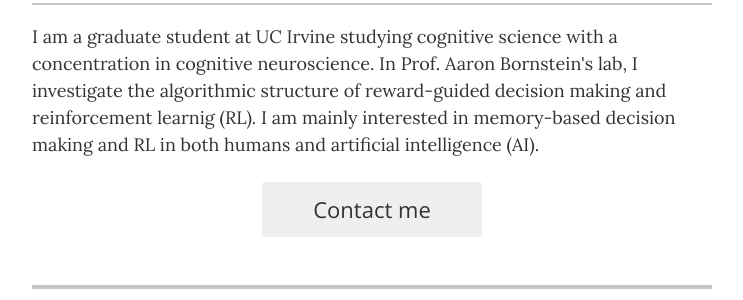
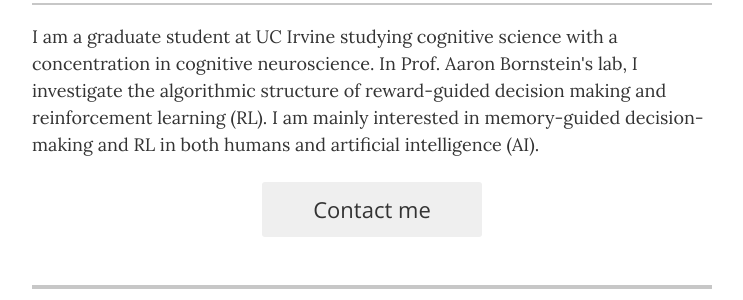
Before and after one commit to jglovier/resume-template, a Jekyll site: the page built from index.html, in a window 1280 px wide and 900 px high. Shown: the part 263-563 px from the top of the window, without its empty margins (268-1011 px from the left). Built offline with Jekyll 4.4.1, drawn with Linux system fonts in a browser that asks for light colours.

Commit message:
Update _config.yml

```diff
--- a/_config.yml
+++ b/_config.yml
@@ -23,7 +23,7 @@
 resume_header_contact_info:     "742 Evergreen Terrace, Springfield • 555-7334 • lisasimpson@youremailaddress.com"
 display_header_contact_info:    "false"
 
-resume_header_intro: "<p>I am a graduate student at UC Irvine studying cognitive science with a concentration in cognitive neuroscience. In Prof. Aaron Bornstein's lab, I investigate the algorithmic structure of reward-guided decision making and reinforcement learnig (RL). I am mainly interested in memory-based decision making and RL in both humans and artificial intelligence (AI).</p>"
+resume_header_intro: "<p>I am a graduate student at UC Irvine studying cognitive science with a concentration in cognitive neuroscience. In Prof. Aaron Bornstein's lab, I investigate the algorithmic structure of reward-guided decision making and reinforcement learning (RL). I am mainly interested in memory-guided decision-making and RL in both humans and artificial intelligence (AI).</p>"
 
 # use "yes" to display the email contact button,
 # "no" to display an "I'm not looking for work" message,
```
